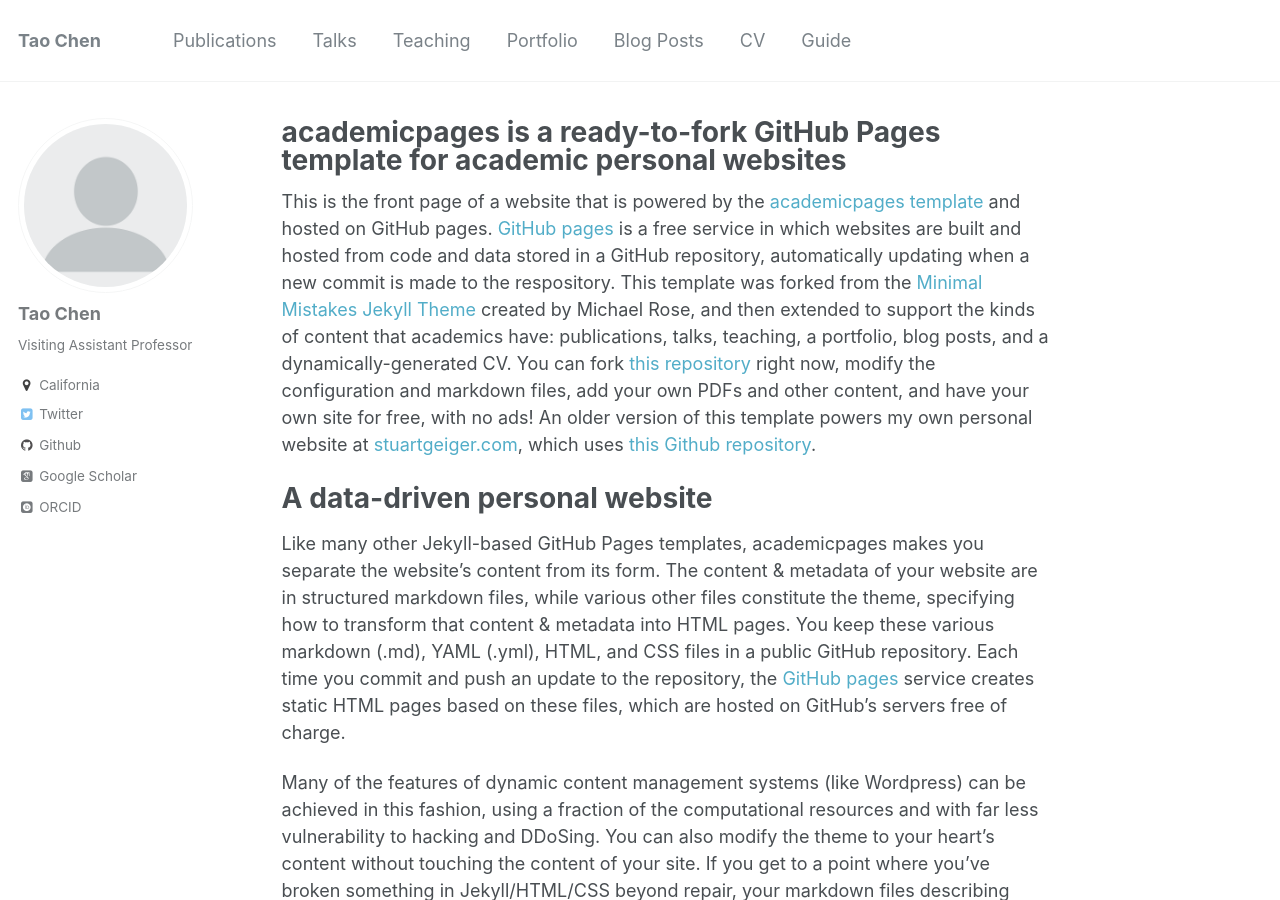
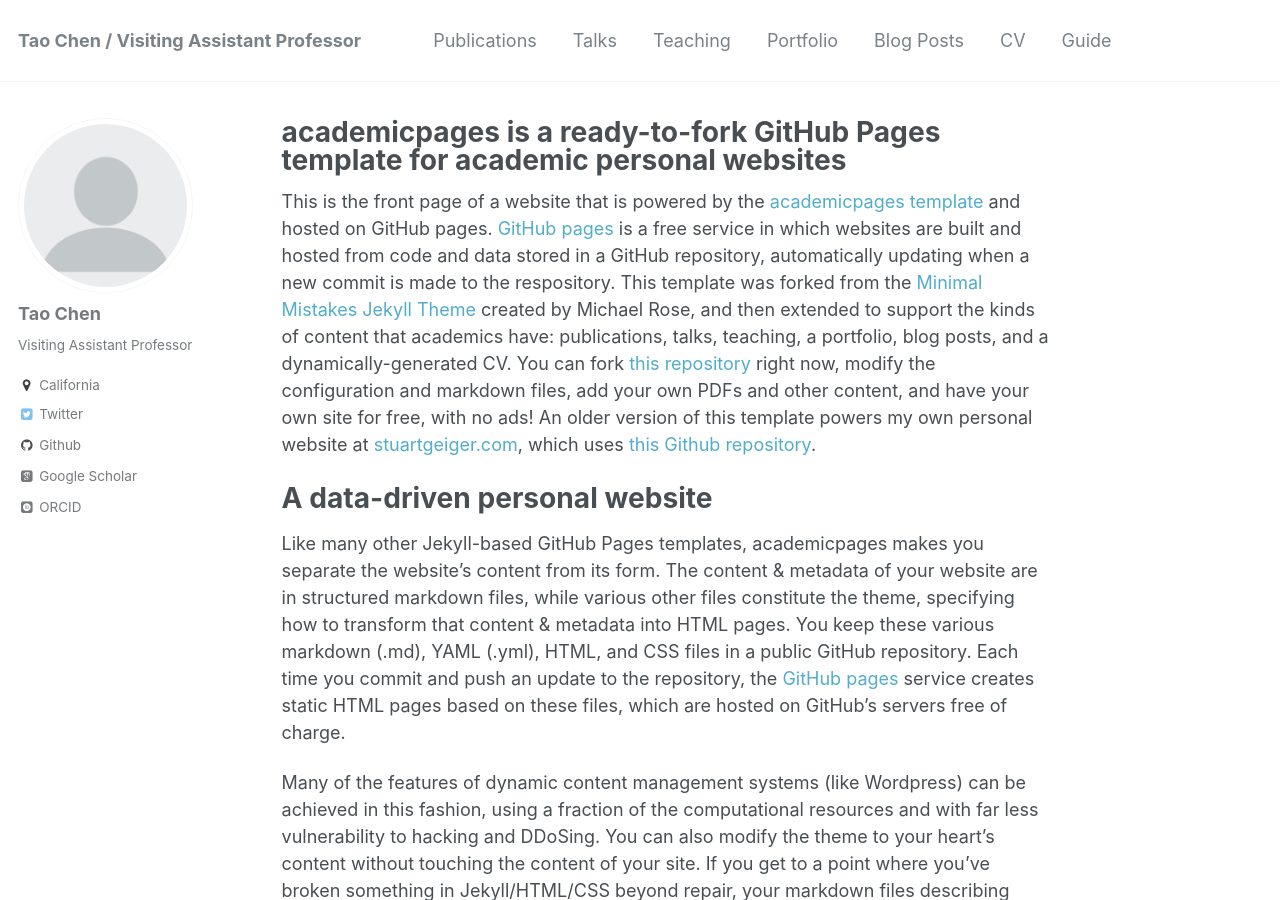
Before and after one commit to cherntodd/cherntodd.github.io, a Jekyll site: the page built from _pages/about.md, in a window 1280 px wide and 900 px high. Built offline with Jekyll 4.4.1, drawn with Linux system fonts in a browser that asks for light colours; some web fonts are replaced.

Commit message:
no message

```diff
--- a/_config.yml
+++ b/_config.yml
@@ -7,7 +7,7 @@
 
 # Site Settings
 locale                   : "en-US"
-title                    : "Tao Chen"
+title                    : "Tao Chen / Visiting Assistant Professor"
 title_separator          : "-"
 name                     : &name "Tao Chen"
 description              : &description "Visiting Assistant Professor"
```
